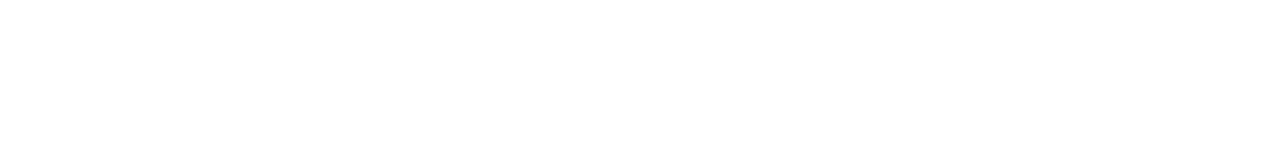
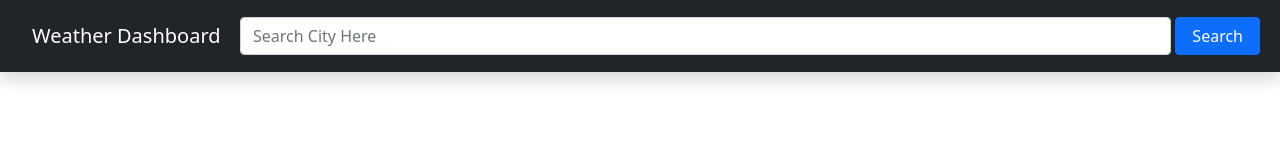
Before and after one commit to Picke1id/weather_dashboard, a plain HTML site: page index.html in a window 1280 px wide. Drawn offline with nearby package versions, Linux system fonts and the light colour scheme.

Commit message:
Creating navbar and search btn

```diff
--- a/index.html
+++ b/index.html
@@ -15,6 +15,12 @@
     <body>
 
         <header>
+            <nav class="navbar navbar-dark sticky-top bg-dark flex-md-nowrap p-3 shadow">
+                <a class="navbar-brand col-md-3 col-lg-2 mr-0 px-3" href="#">Weather Dashboard</a>
+
+                <input class="form-control form-control-dark w-75" type="text" placeholder="Search City Here" aria-label="Search">
+                <button type="button" class="btn btn-primary mx-1 px-3"> Search </button>
+            </nav>
 
         </header>
 
```
